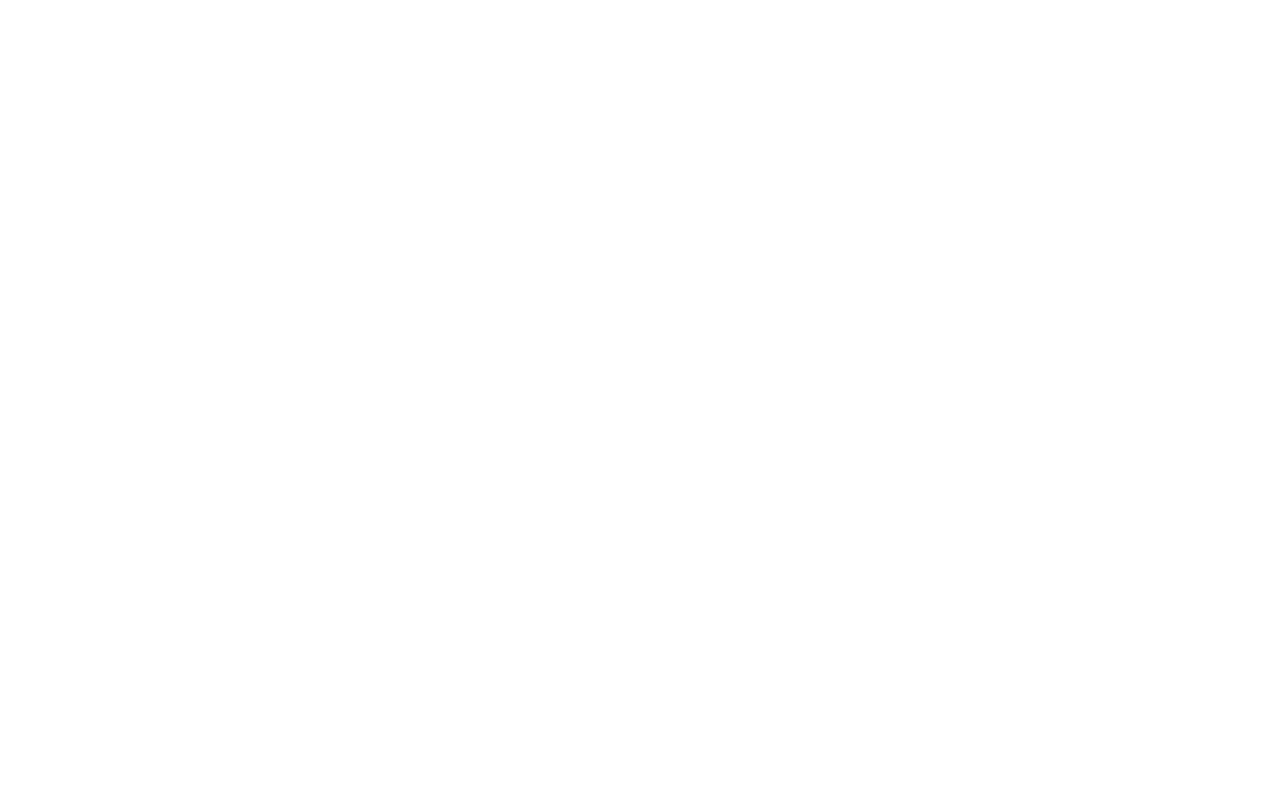
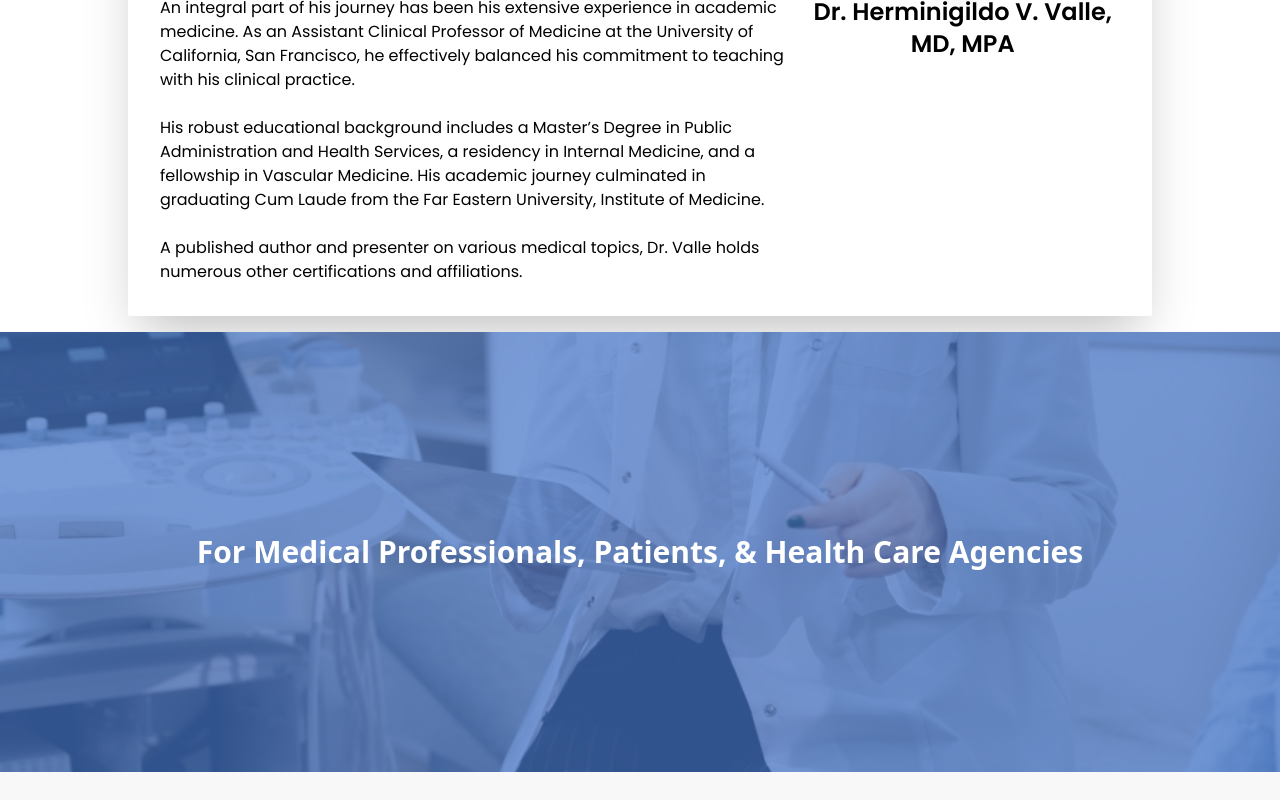
Before and after one commit to valeriequach/EmpireHealthSystems-1, a React (Vite) app: page / in a window 1280 px wide. Shown: the part 3532-4332 px from the top of the page. Before the commit the page ends 2500 px from the top, so only its background shows below. Built offline with nearby package versions, Linux system fonts and the light colour scheme.

Commit message:
add components to front page

```diff
--- a/src/Components/Home.jsx
+++ b/src/Components/Home.jsx
@@ -3,6 +3,8 @@
 import { Link } from "react-router-dom";
 import { AnimatePresence, motion } from "framer-motion";
 import { useInView } from 'react-intersection-observer';
+import About from "./About";
+import Services from "./Services"
 
 function Home(){
     const navigate = useNavigate();
@@ -136,6 +138,8 @@
         </div>
             <img src="/assets/stethoscope.jpg" alt="stethoscope" className="w-screen h-[90vh] md:h-[95vh] object-cover overflow-auto md:overflow-hidden -z-20" />
         </div>
+        <About />
+        <Services />
         </>
     )
 }
```
